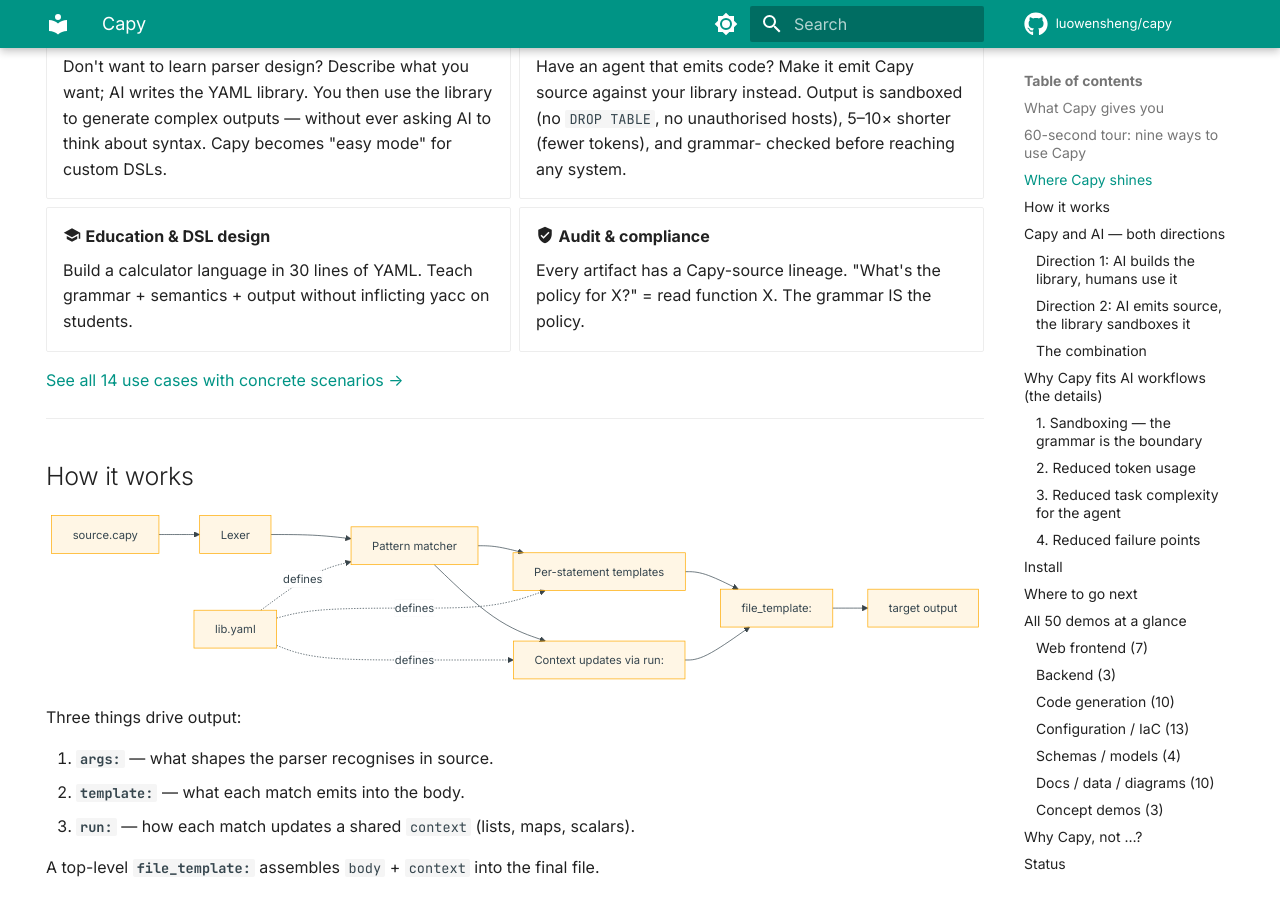
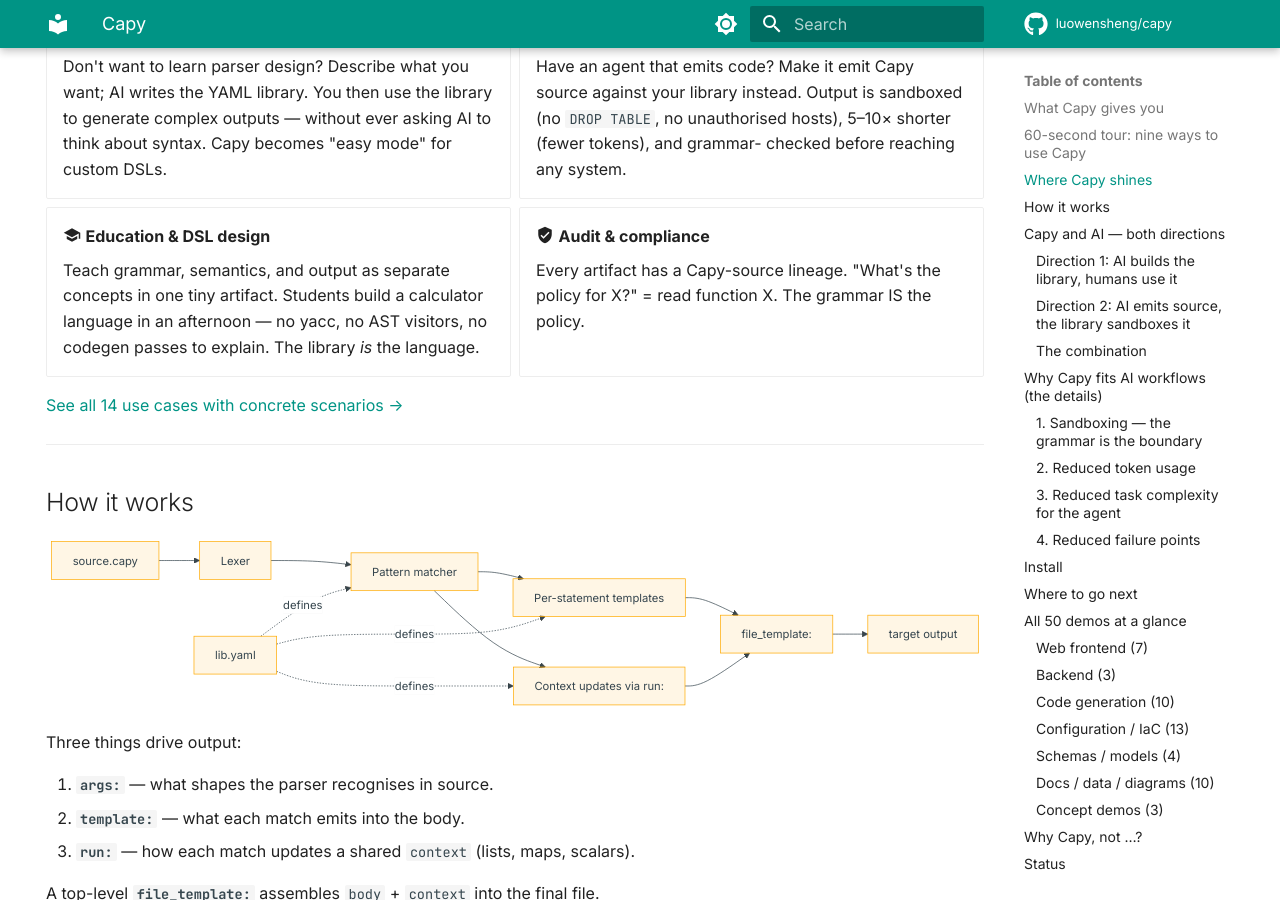
Before and after one commit to luowensheng/capy, an MkDocs documentation site: the page built from docs/index.md, in a window 1280 px wide and 900 px high, scrolled down 2508 px. Built offline with MkDocs 1.6.1 and Material for MkDocs 9.7.7, drawn with Linux system fonts in a browser that asks for light colours; comment, search, counter and statistics services are not loaded.

```diff
--- a/docs/index.md
+++ b/docs/index.md
@@ -459,8 +459,10 @@ in a lot of places once you start noticing it.
 
 - :material-school: **Education & DSL design**
 
-    Build a calculator language in 30 lines of YAML. Teach grammar
-    + semantics + output without inflicting yacc on students.
+    Teach grammar, semantics, and output as separate concepts in
+    one tiny artifact. Students build a calculator language in an
+    afternoon — no yacc, no AST visitors, no codegen passes to
+    explain. The library *is* the language.
 
 - :material-shield-check: **Audit & compliance**
 
```
Also changed, not shown: docs/showcase.md (+6 -6 lines).
